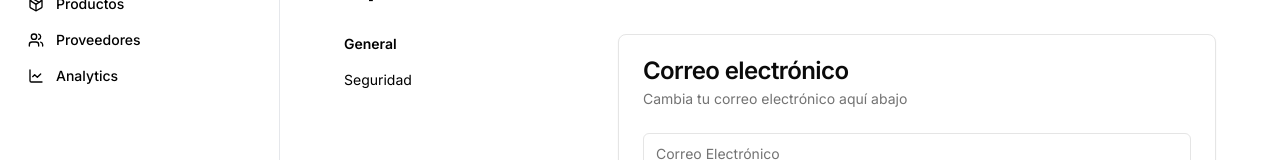
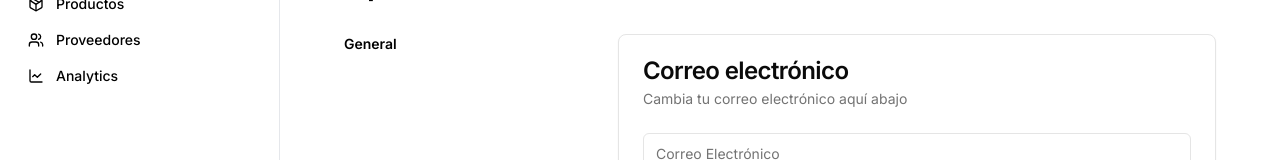
Before and after one commit to watchtheblind/InventarioApp, a Next.js app: page /modulos/usuario in a window 1280 px wide. Shown: the part 158-318 px from the top of the page. Built offline with nearby package versions, Linux system fonts and the light colour scheme.

Commit message:
crear panel de usuario

```diff
--- a/src/app/modulos/layout.tsx
+++ b/src/app/modulos/layout.tsx
@@ -150,7 +150,9 @@ export default function Dashboard({children}: {children: React.ReactNode}) {
             <DropdownMenuContent align="end">
               <DropdownMenuLabel>Mi cuenta</DropdownMenuLabel>
               <DropdownMenuSeparator />
-              <DropdownMenuItem>Ajustes</DropdownMenuItem>
+              <DropdownMenuItem>
+                <Link href="./usuario">Ajustes</Link>
+              </DropdownMenuItem>
               <DropdownMenuSeparator />
               <DropdownMenuItem>Salir</DropdownMenuItem>
             </DropdownMenuContent>
--- a/src/app/modulos/usuario/page.tsx
+++ b/src/app/modulos/usuario/page.tsx
@@ -9,7 +9,6 @@ import {
   CardHeader,
   CardTitle,
 } from '@/components/ui/card'
-import {Checkbox} from '@/components/ui/checkbox'
 import {Input} from '@/components/ui/input'
 
 const PanelUsuario = () => {
@@ -26,7 +25,7 @@ const PanelUsuario = () => {
             <Link href="#" className="font-semibold text-primary">
               General
             </Link>
-            <Link href="#">Seguridad</Link>
+            {/* <Link href="#">Seguridad</Link> */}
           </nav>
           <div className="grid gap-6">
             <Card x-chunk="dashboard-04-chunk-1">
```
